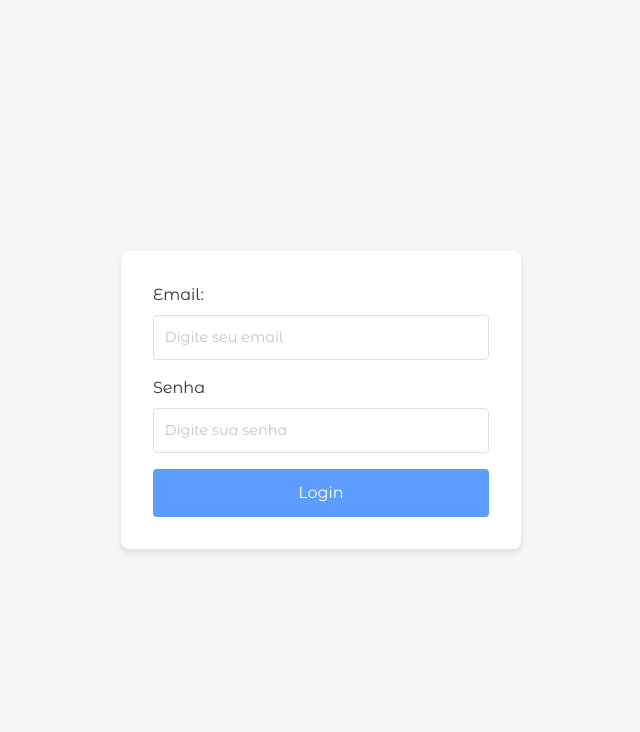
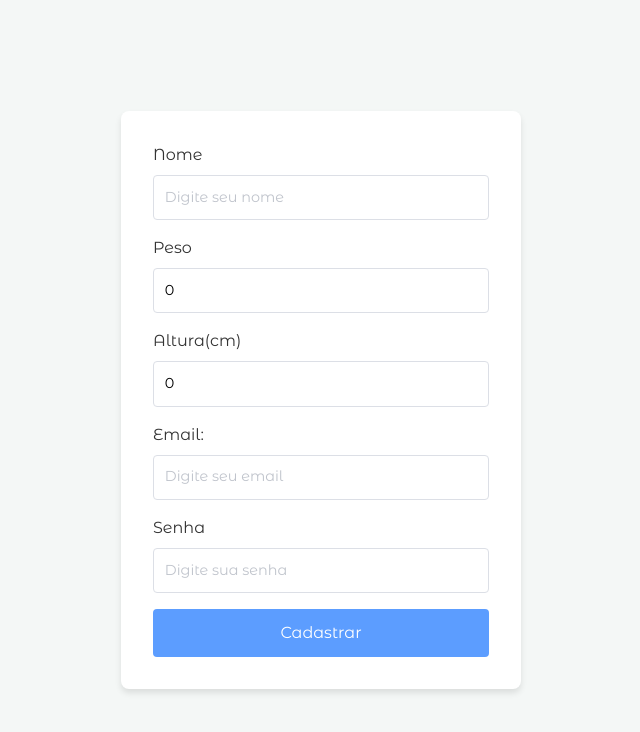
Before and after one commit to lucassperanzini/Fluence_new, a React (Vite) app: page /Cadastro in a window 1280 px wide. Before the commit this address led to /login. Shown: the top 732 px of the page, without its empty margins (319-959 px from the left). Built offline with nearby package versions, Linux system fonts and the light colour scheme; no server answers.

Commit message:
Fazendo o cadastro

```diff
--- a/db.json
+++ b/db.json
@@ -1,14 +1,28 @@
 {
-    "usuarios":[
-        {
-            "nome": "Vinicius Barros",
-            "email": "vinicius@fiap.com.br",
-            "password":"P"
-        },
-        {
-            "nome": "Lucas Speranzini",
-            "email": "rm98297@fiap.com.br",
-            "password":"LUCAS"
-        }
-    ]
+  "usuarios": [
+    {
+      "nome": "Lucas Speranzini",
+      "peso": "80",
+      "altura": "200",
+      "email": "Lucas@fiap.com.br",
+      "password": "mudar123",
+      "id": 1
+    },
+    {
+      "nome": "Joao",
+      "peso": "75",
+      "altura": "175",
+      "email": "joao@fiap.com",
+      "password": "1234",
+      "id": 2
+    },
+    {
+      "nome": "Vinicius Oliveira de Barros",
+      "peso": "60",
+      "altura": "176",
+      "email": "vinicius@fiap.com.br",
+      "password": "1234",
+      "id": 3
+    }
+  ]
 }
--- a/src/components/Carrossel/Carrossel.jsx
+++ b/src/components/Carrossel/Carrossel.jsx
@@ -18,7 +18,7 @@ function Carrosel() {
   const textoBanner2 =
     "A desidratação pode ser um desafio sério para a saúde. Garanta que você ou seus entes queridos permaneçam devidamente hidratados.";
   const textoBanner3 =
-    "Pacientes recebem lembretes personalizados dos horários ideias para a ingestão de água, tudo acessível através de um aplicativo fácil de usar.";
+    "Pacientes recebem lembretes personalizados dos horários ideiais para a ingestão de água, tudo acessível através de um aplicativo fácil de usar.";
   const textoBanner4 =
     "Médicos podem acessar informações detalhadas de hidratação dos pacientes, facilitando um acompanhamento preciso e cuidado personalizado";
   const textoBotao ="Saiba mais"
--- a/src/main.jsx
+++ b/src/main.jsx
@@ -6,6 +6,7 @@ import Home from "./routes/Home.jsx"
 import "bootstrap/dist/css/bootstrap.min.css"
 import Login from './routes/Login.jsx';
 import Dashboard from './routes/Dashboard/Dashboard.jsx';
+import Cadastro from './routes/Cadastro.jsx';
 
 
 ReactDOM.createRoot(document.getElementById('root')).render(
@@ -14,6 +15,7 @@ ReactDOM.createRoot(document.getElementById('root')).render(
       <Routes>
         <Route path='/' element={<Home />}></Route>
         <Route path='/login' element={<Login />}></Route>
+        <Route path='/Cadastro' element={<Cadastro />}></Route>
         <Route path='/:nome' element={<Dashboard/>}></Route>
       </Routes>
     </BrowserRouter>
--- /dev/null
+++ b/src/routes/Cadastro.jsx
@@ -0,0 +1,116 @@
+import { useNavigate } from 'react-router-dom';
+import "../components/Login/styleLogin.scss"
+import { useState } from 'react';
+function Cadastro() {
+    const [form, setForm] = useState({
+        nome:"",
+        peso: 0,
+        altura: 0,
+        email: "",
+        password: ""
+      });
+
+      const navigate = useNavigate();
+
+      const handleChange = (e) => {
+        const { name, value } = e.target;
+        setForm(prevForm => ({
+          ...prevForm,
+          [name]: value
+        }));
+      }
+
+      const submit = async (e) => {
+        e.preventDefault();
+        console.log(form)
+        try {
+            const response = await fetch("http://localhost:3000/usuarios", {
+              method: "POST",
+              headers: {
+                'Content-Type': 'application/json'
+              },
+              body: JSON.stringify(form)
+            });
+
+            if (response.ok) {
+              alert("Cadastro realizado com sucesso!");
+              navigate("/login");
+            } else {
+              alert("Erro no cadastro");
+              window.location.reload()
+            }
+          } catch (error) {
+            alert("Erro no cadastro");
+            console.error("Erro ao cadastrar:", error);
+            // Lógica para lidar com exceções durante a requisição
+          }
+
+      }
+  return (
+    <div className="login-form-container">
+     <form onSubmit={submit}>
+
+
+       <div className="form-group">
+         <label htmlFor="nome">Nome</label>
+         <input
+           placeholder='Digite seu nome'
+           type="text"
+           id="nome"
+           name="nome"
+           value={form.nome}
+           onChange={handleChange}
+         />
+       </div>
+       <div className="form-group">
+         <label htmlFor="peso">Peso</label>
+         <input
+           placeholder='Digite seu peso'
+           type="number"
+           id="peso"
+           name="peso"
+           value={form.peso}
+           onChange={handleChange}
+         />
+       </div>
+       <div className="form-group">
+         <label htmlFor="altura">Altura(cm)</label>
+         <input
+           placeholder='Digite sua altura em cm'
+           type="number"
+           id="altura"
+           name="altura"
+           value={form.altura}
+           onChange={handleChange}
+         />
+       </div>
+       <div className="form-group">
+         <label htmlFor="email">Email:</label>
+         <input
+           placeholder='Digite seu email'
+           type="email"
+           id="email"
+           name="email"
+           value={form.email}
+           onChange={handleChange}
+         />
+       </div>
+
+       <div className="form-group">
+         <label htmlFor="password">Senha</label>
+         <input
+           placeholder='Digite sua senha'
+           type="password"
+           id="password"
+           name="password"
+           value={form.password}
+           onChange={handleChange}
+         />
+       </div>
+
+       <button type="submit">Cadastrar</button>
+     </form>
+   </div>
+  );
+}
+export default Cadastro;
--- a/src/routes/Login.jsx
+++ b/src/routes/Login.jsx
@@ -31,7 +31,7 @@ function Login() {
         if (found.password === data.password) {
           alert(`Seja bem-vindo (a) ${found.nome}`);
           // É uma má prática de segurança usar 'delete' para remover a senha. Em vez disso, omita-a ao salvar.
-          const { password, ...userWithoutPassword } = found;
+          const {...userWithoutPassword } = found;
           const token = generateToken();
           localStorage.setItem("user", JSON.stringify(userWithoutPassword));
           localStorage.setItem("token", JSON.stringify(token));
@@ -68,6 +68,7 @@ function Login() {
   }
 
   return (
+    <>
    <div className="login-form-container">
      <form onSubmit={submit}>
 
@@ -98,6 +99,7 @@ function Login() {
        <button type="submit">Login</button>
      </form>
    </div>
+ </>
  );
 }
 
```
